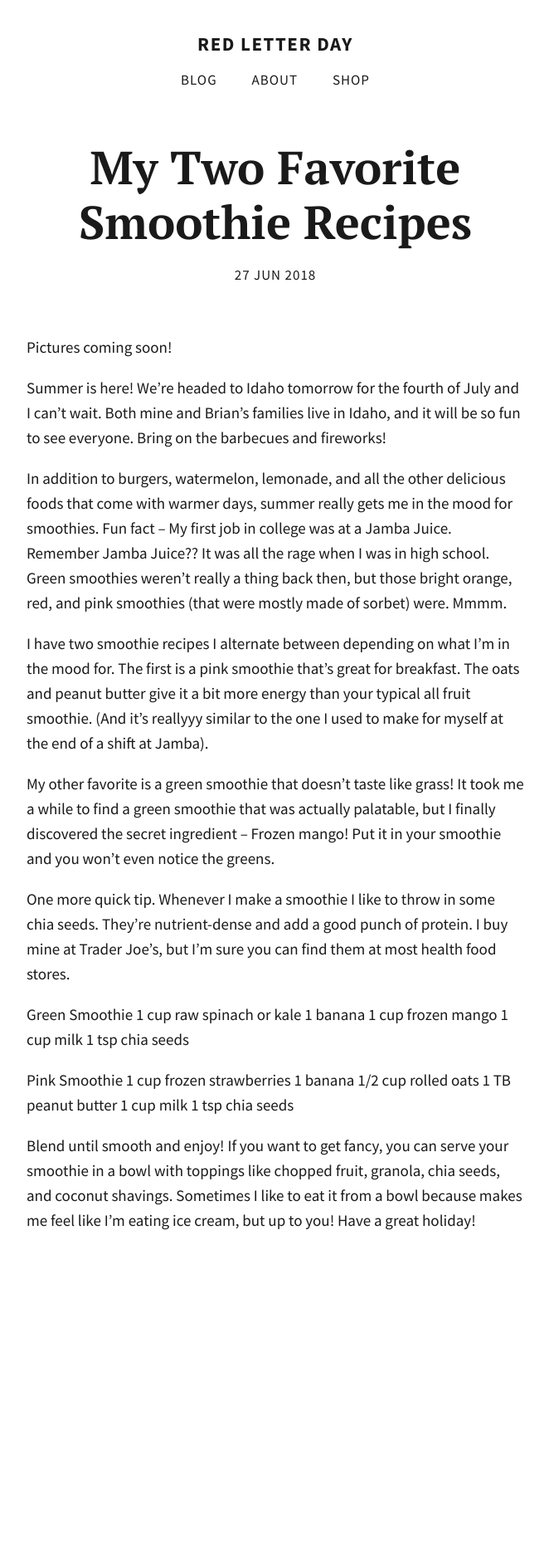
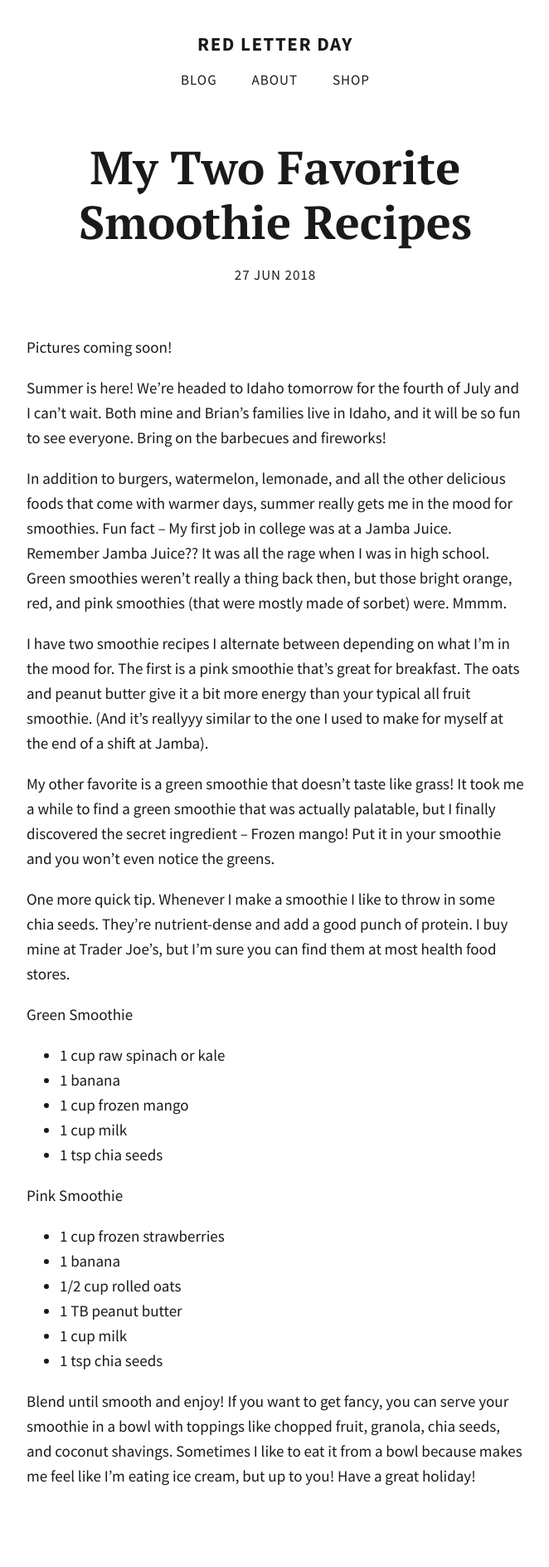
Before and after one commit to totiffany/totiffany.github.io, a Jekyll site: the page built from _posts/2018-06-27-My-Two-Favorite-Smoothie-Recipes.md, in a window 1280 px wide. Shown: the whole page at 83% size, without its empty margins (308-970 px from the left). Built offline with Jekyll 4.4.1, drawn with Linux system fonts in a browser that asks for light colours; our own code applies the rules of GitHub Pages for plain Markdown files; comment, search, counter and statistics services are not loaded; before the commit the page ends 1580 px from its top, so only the background shows below that.

```diff
--- a/_posts/2018-06-27-My-Two-Favorite-Smoothie-Recipes.md
+++ b/_posts/2018-06-27-My-Two-Favorite-Smoothie-Recipes.md
@@ -21,18 +21,18 @@ My other favorite is a green smoothie that doesn't taste like grass! It took me
 One more quick tip. Whenever I make a smoothie I like to throw in some chia seeds. They're nutrient-dense and add a good punch of protein. I buy mine at Trader Joe's, but I'm sure you can find them at most health food stores.
 
 Green Smoothie
-1 cup raw spinach or kale
-1 banana
-1 cup frozen mango
-1 cup milk
-1 tsp chia seeds
+- 1 cup raw spinach or kale
+- 1 banana
+- 1 cup frozen mango
+- 1 cup milk
+- 1 tsp chia seeds
 
 Pink Smoothie
-1 cup frozen strawberries
-1 banana
-1/2 cup rolled oats
-1 TB peanut butter
-1 cup milk
-1 tsp chia seeds
+- 1 cup frozen strawberries
+- 1 banana
+- 1/2 cup rolled oats
+- 1 TB peanut butter
+- 1 cup milk
+- 1 tsp chia seeds
 
 Blend until smooth and enjoy! If you want to get fancy, you can serve your smoothie in a bowl with toppings like chopped fruit, granola, chia seeds, and coconut shavings. Sometimes I like to eat it from a bowl because makes me feel like I'm eating ice cream, but up to you! Have a great holiday!
```
